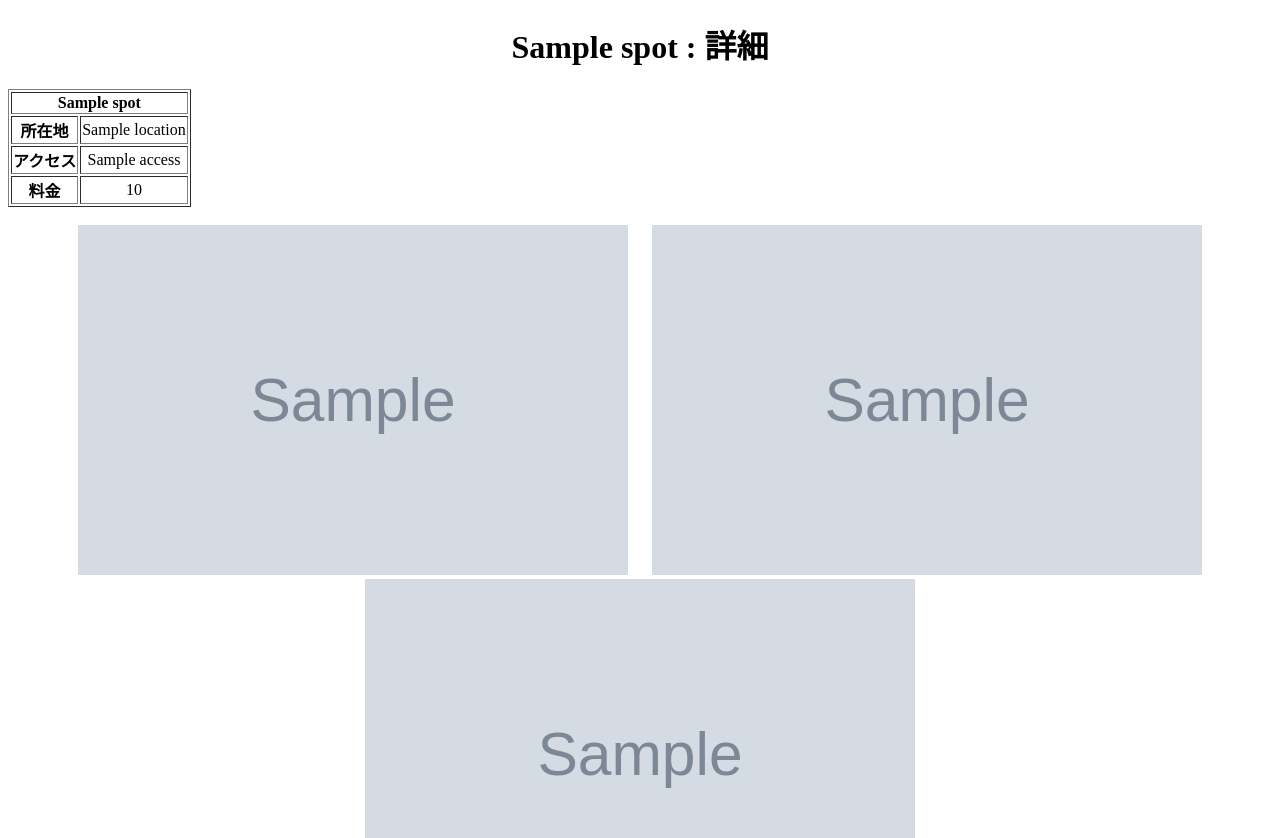
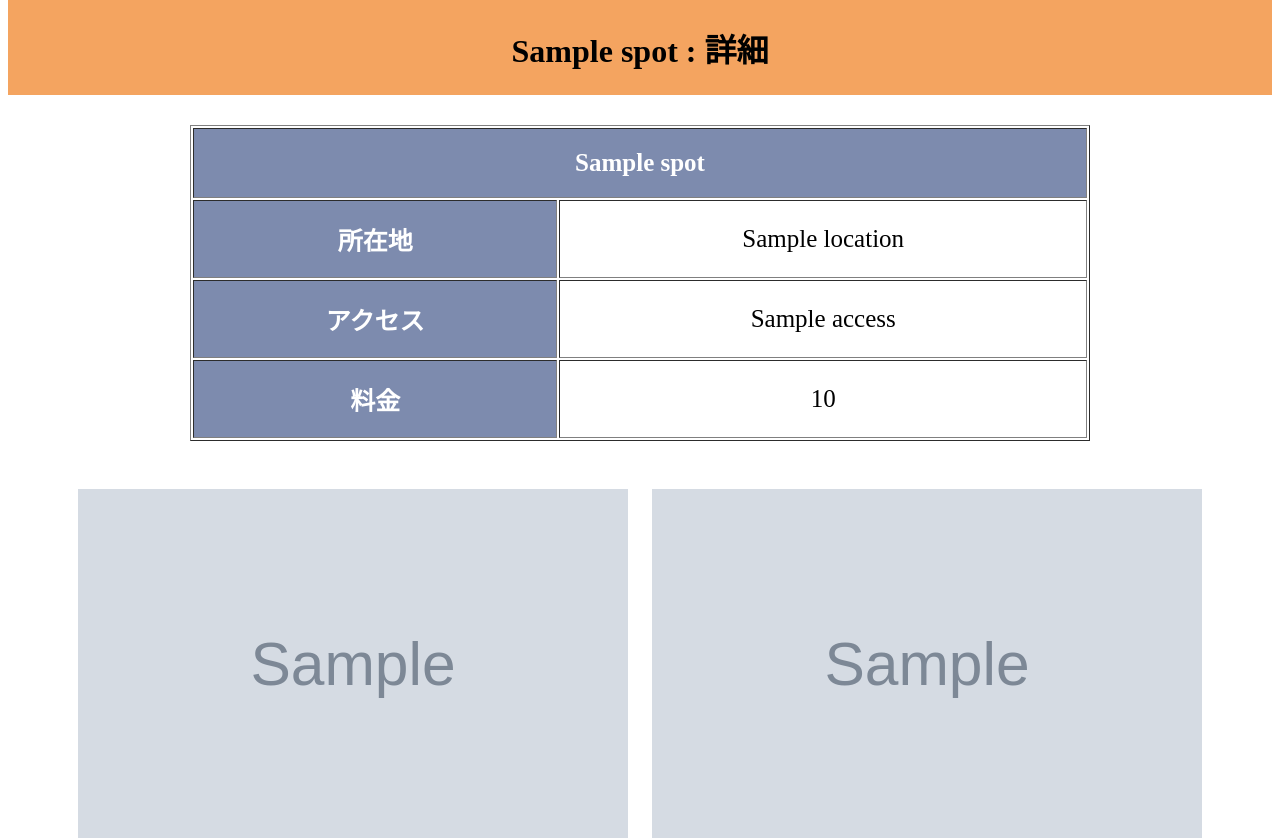
Before and after one commit to yoshioka-r/travel-support-e, a Spring app: template src/main/resources/templates/spotDetail.html in a window 1280 px wide. Shown: the part 160-998 px from the top of the page. Run offline with Thymeleaf, Linux system fonts and the light colour scheme; the template is opened without the code that fills it: most values are stand-ins (such as "Sample title", 1, 10 or a date in 2020); grey boxes marked "Sample" are stand-in pictures; data that the repository does not hold is empty.

Commit message:
デザイン完成間近

```diff
--- a/src/main/resources/static/css/style.css
+++ b/src/main/resources/static/css/style.css
@@ -102,6 +102,6 @@ button {
 }
  /*送信ボタン(マウスオーバー時) */
 button:hover {
-	color: white;
-	background-color: #f1b2b2;
+	color: #45496a;
+	background-color: sandybrown;
 }
--- a/src/main/resources/static/css/style2.css
+++ b/src/main/resources/static/css/style2.css
@@ -66,7 +66,7 @@ span{
 }
 
 span a{
-	margin-left:90px;
+	margin-left:95px;
 }
 
 .pref{
@@ -108,15 +108,22 @@ span a{
 /*	border: 1px solid #7d8bae;*/
 /*}*/
 /* 表 */
-/*table {*/
-/*    margin: 5px auto;*/
-/*    min-width: 800px;*/
-/*}*/
-/* 表見出しセル */
-/*table th {*/
-/*	background: #7d8bae;*/
-/*	color: #ffffff;*/
-/*}*/
+table {
+	text-align: center;
+	font-size: 25px;
+    margin: 30px auto;
+    min-width: 900px;
+}
+ /*表見出しセル */
+table th {
+	background: #7d8bae;
+	color: #ffffff;
+}
+
+td, th{
+	padding: 20px;
+}
+
 /* 送信ボタン */
 /*button {*/
 /*	margin: 2px;*/
--- a/src/main/resources/templates/spotDetail.html
+++ b/src/main/resources/templates/spotDetail.html
@@ -23,7 +23,7 @@
 	<header th:replace="header"></header>
 
 <th:block th:each="spot : ${spots}">
-		<h1>[[${spot.name}]] : 詳細</h1>
+		<h1 class="pref">[[${spot.name}]] : 詳細</h1>
 
 <table border="1">
 	<tr><th colspan="2">[[${spot.name}]]</th></tr>
```
Also changed, not shown: src/main/resources/templates/inn.html (+10 -11 lines), src/main/resources/templates/restaurant.html (+7 -8 lines).
